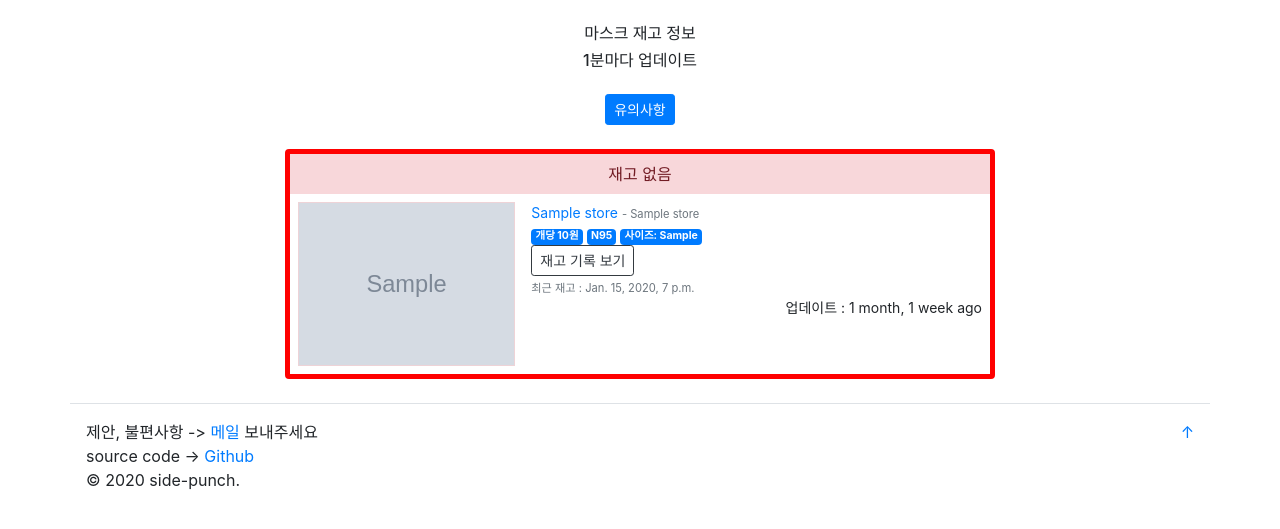
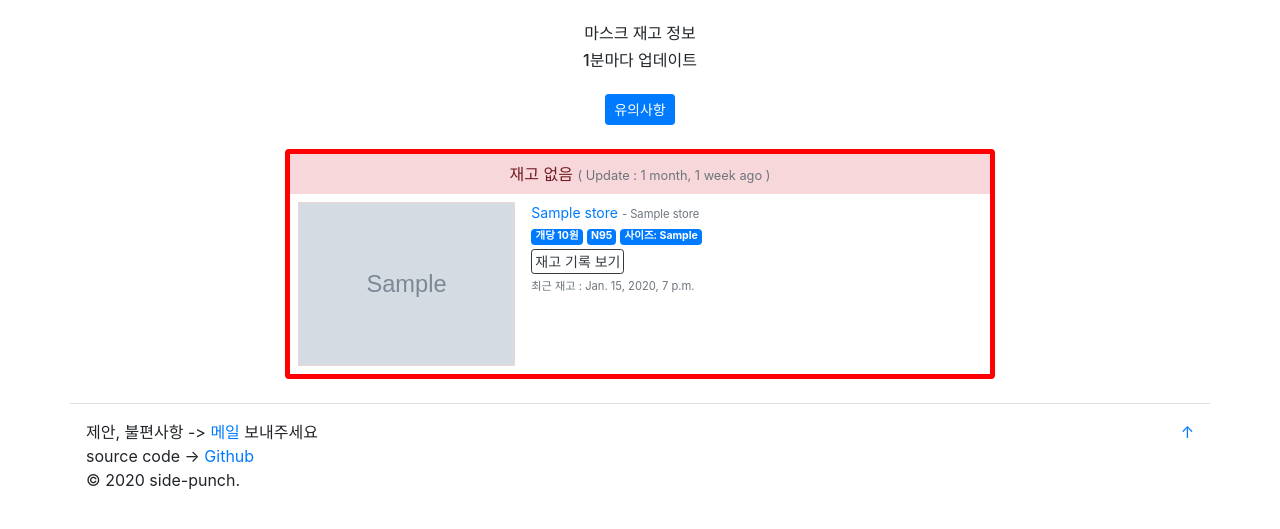
Before and after one commit to kim-sardine/masksk, a Django app: page / in a window 1280 px wide. Shown: the part 56-585 px from the top of the page. Run offline with Django 3.2, Linux system fonts and the light colour scheme; tables that the repository leaves empty hold one stand-in row (values such as "Sample post"); grey boxes marked "Sample" are stand-in pictures; some libraries are stand-ins or nearby versions.

Commit message:
Update card design

```diff
--- a/mask/templates/base.html
+++ b/mask/templates/base.html
@@ -1,4 +1,6 @@
-{% load static i18n %}<!DOCTYPE html>
+{% load static i18n %}
+
+<!DOCTYPE html>
 <html lang="en">
   <head>
     <!-- Global site tag (gtag.js) - Google Analytics -->
@@ -40,12 +42,7 @@
     <!-- Latest compiled and minified Bootstrap CSS -->
     <link href="https://stackpath.bootstrapcdn.com/bootstrap/4.3.1/css/bootstrap.min.css" rel="stylesheet" integrity="sha384-ggOyR0iXCbMQv3Xipma34MD+dH/1fQ784/j6cY/iJTQUOhcWr7x9JvoRxT2MZw1T" crossorigin="anonymous">
 
-
-    <!-- Your stuff: Third-party CSS libraries go here -->
-
-    <!-- This file stores project-specific CSS -->
-
-    <link href="{% static 'css/project.css' %}" rel="stylesheet">
+    <link href="{% static 'css/project.css' %}?v=sardine_{% now "H" %}" rel="stylesheet">
 
     {% endblock %}
 
@@ -57,6 +54,7 @@
       <nav class="navbar-light bg-light text-center p-2">
         <a class="my-nav" href="{% url 'home' %}">마스크스크</a>
       </nav>
+    </div>
 
 
     <div class="container">
@@ -95,13 +93,8 @@
       <script src="https://cdnjs.cloudflare.com/ajax/libs/popper.js/1.14.3/umd/popper.min.js" integrity="sha384-ZMP7rVo3mIykV+2+9J3UJ46jBk0WLaUAdn689aCwoqbBJiSnjAK/l8WvCWPIPm49" crossorigin="anonymous"></script>
       <script src="https://stackpath.bootstrapcdn.com/bootstrap/4.3.1/js/bootstrap.min.js" integrity="sha384-JjSmVgyd0p3pXB1rRibZUAYoIIy6OrQ6VrjIEaFf/nJGzIxFDsf4x0xIM+B07jRM" crossorigin="anonymous"></script>
 
-      <!-- Your stuff: Third-party javascript libraries go here -->
+      <script src="{% static 'js/project.js' %}?v=sardine_{% now "H" %}"></script>
+    {% endblock javascript %}
 
-
-      <!-- place project specific Javascript in this file -->
-
-      <script src="{% static 'js/project.js' %}"></script>
-
-    {% endblock javascript %}
   </body>
 </html>
--- a/mask/templates/stores/include/stock_history_table.html
+++ b/mask/templates/stores/include/stock_history_table.html
@@ -1,16 +1,14 @@
 
 {% if histories %}
-    <table class="table table-striped">
+    <table class="table table-sm table-striped text-center">
         <thead>
             <tr>
-                <th scope="col">#</th>
-                <th scope="col">구매 가능 시간</th>
+                <th scope="col">재고가 있었던 시간!</th>
             </tr>
         </thead>
         <tbody>
             {% for history in histories %}
                 <tr>
-                    <th scope="row">{{ forloop.counter }}</th>
                     <td>{{history.created_at}}</td>
                 </tr>
             {% endfor %}
--- a/mask/templates/stores/include/store_list_each.html
+++ b/mask/templates/stores/include/store_list_each.html
@@ -4,6 +4,9 @@
     <div class="row no-gutters">
         <div class="text-center w-100 p-2 {{store.alert_class}}">
             {{store.now_in_stock_display}}
+            <small class="text-muted">
+                ( Update : {{store.modified_at|naturaltime}} )
+            </small>
         </div>
     </div>
     <div class="row no-gutters">
@@ -23,8 +26,9 @@
                     <span class="badge {{store.mask_type_badge_class}}">{{store.mask_type|default_if_none:""}}</span>
                     <span class="badge badge-primary">사이즈: {{store.size|default_if_none:"정보 없음"}}</span>
                 </div>
-                <div class="my-card-text">
-                    <button type="button" class="btn btn-outline-dark btn-sm" data-toggle="modal" data-target="#store_{{store.id}}">
+                <div class="my-card-text mt-1">
+                    <button type="button" class="btn btn-outline-dark btn-sm" style="padding: 1px 3px;"
+                            data-toggle="modal" data-target="#store_{{store.id}}">
                         재고 기록 보기
                     </button>
                     <div>
@@ -32,9 +36,6 @@
                             최근 재고 : {{store.recent_in_stock_date|default_if_none:"정보 없음"}}
                         </small>
                     </div>
-                </div>
-                <div class="my-card-text float-right">
-                    업데이트 : {{store.modified_at|naturaltime}}
                 </div>
             </div>
         </div>
```
